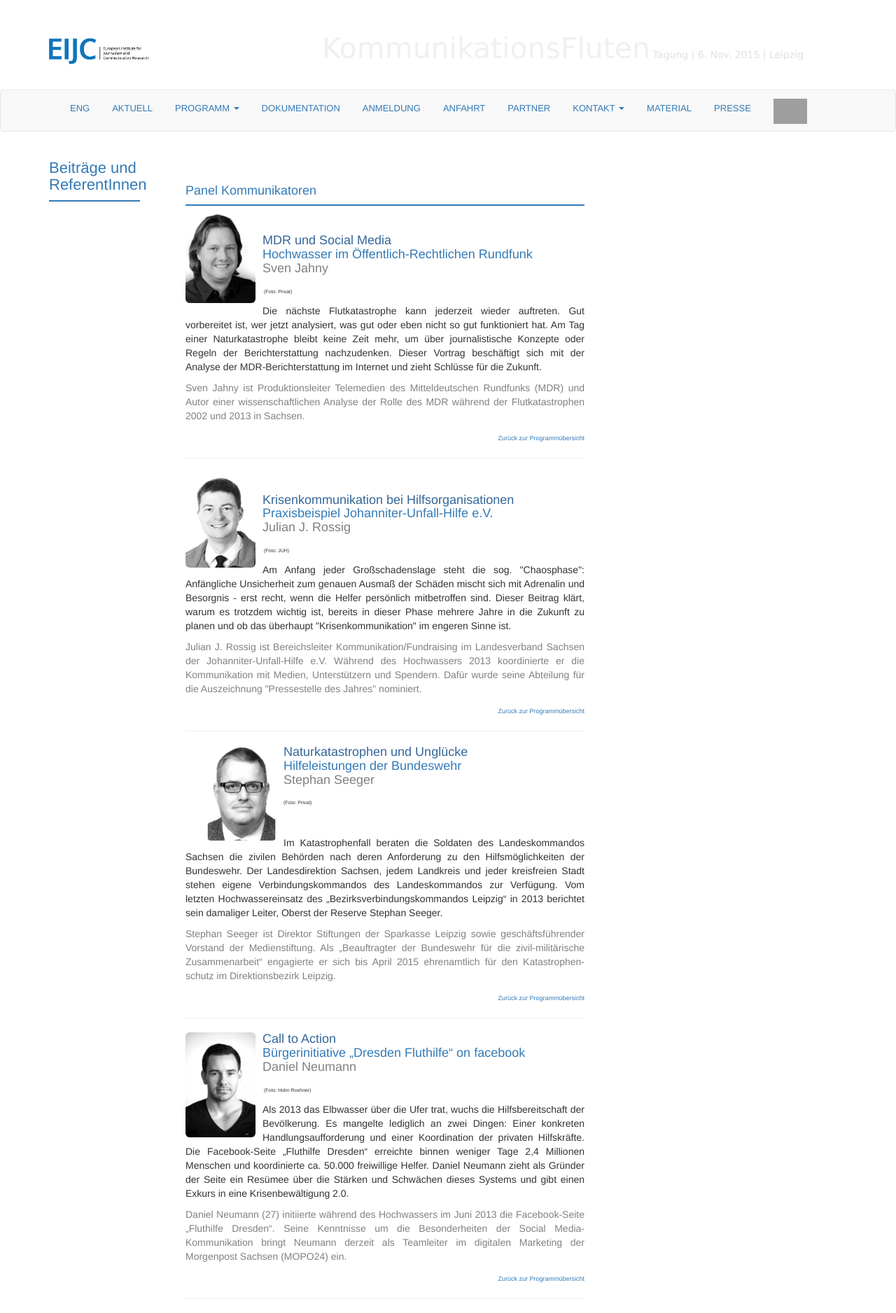
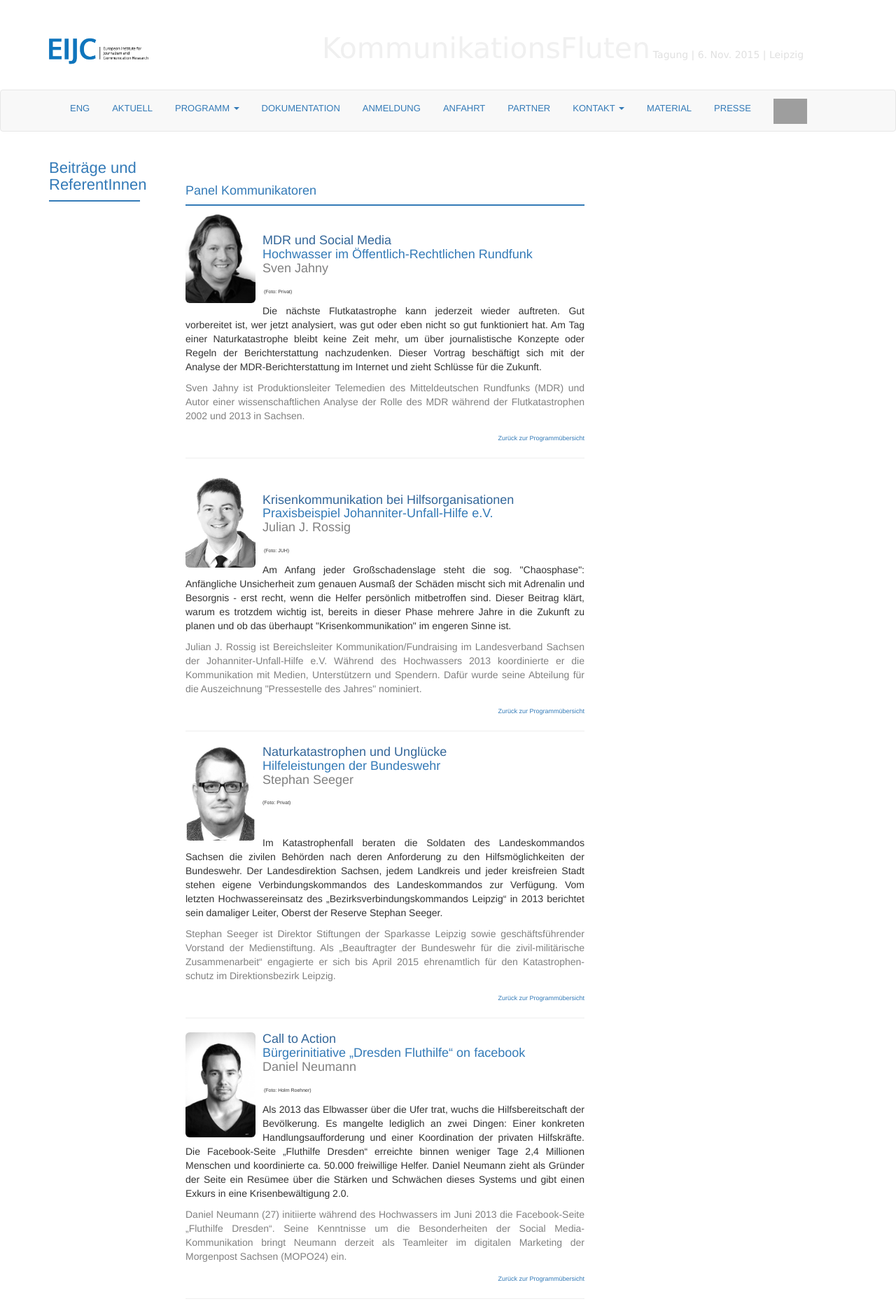
Before and after one commit to susedev/test, a Jekyll site: the page built from beitraege-und-referentinnen.html, in a window 1280 px wide. Shown: the top 1876 px of the page at 70% size. Built offline with Jekyll 4.4.1, drawn with Linux system fonts in a browser that asks for light colours; nearby versions of some CDN libraries; grey boxes are pictures that could not be loaded.

Commit message:
Update beitraege-und-referentinnen.html

```diff
--- a/beitraege-und-referentinnen.html
+++ b/beitraege-und-referentinnen.html
@@ -41,7 +41,7 @@ Praxisbeispiel Johanniter-Unfall-Hilfe e.V.<br />
 <p style="text-align: right;"><span style="color: #808080;"><span style="font-size: xx-small;"><a href="{{ site.base_url }}/programm-uebersicht.html">Zur&uuml;ck zur Programm&uuml;bersicht</a></span> </span></p>
 
 <hr noshade="noshade" size="1" />
-<h5><span style="color: #336699;"><a id="Seeger" name="Seeger"></a><img alt="Stephan Seeger" class="img-rounded" src="{{ site.base_url }}/media/people/Stephan_Seeger_300_20.jpg" style="float: left; margin-right: 10px; margin-bottom: 5px; width: 100px; height: 136px;" /></span></h5>
+<p><span style="color: #336699;"><a id="Seeger" name="Seeger"></a></span><img alt="Stephan Seeger" class="img-rounded" src="{{ site.base_url }}/media/people/Stephan_Seeger_300_20.jpg" style="float: left; margin-right: 10px; margin-bottom: 5px; width: 100px; height: 136px;" title="Stephan Seeger (Foto:Privat)" /></p>
 
 <h5><span style="color: #336699;">Naturkatastrophen und Ungl&uuml;cke</span><br />
 Hilfeleistungen der Bundeswehr<br />
```
